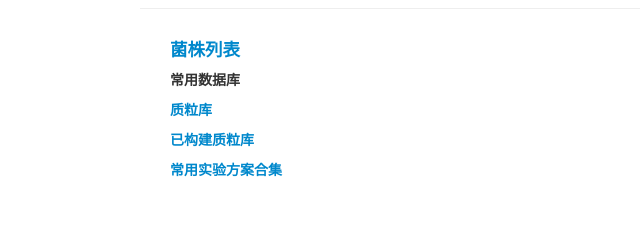
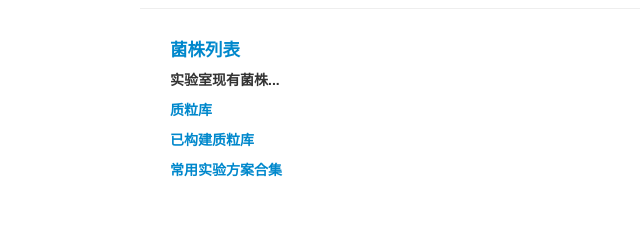
Before and after one commit to yqq-79/website, a plain HTML site: page teaching.html in a window 1280 px wide. Shown: the part 260-497 px from the top of the page, 0-640 px from the left. Drawn offline with Linux system fonts and the light colour scheme.

Commit message:
Update teaching.html

```diff
--- a/teaching.html
+++ b/teaching.html
@@ -36,7 +36,7 @@
          <hr>
          <div class="span6">
             <h4><p><b><a href="resources/Zane's Strain HUST 04222019.fp7">菌株列表</a> </b></p></h4>
-            <h5>常用数据库</h5>
+            <h5>实验室现有菌株...</h5>
             </h4><p><b><a href="resources/vectors.zip">质粒库</a> </b></p></h4>
             </h4><p><b><a href="resources/plasmid construction zane.zip">已构建质粒库</a> </b></p></h4>
             </h4><p><b><a href="resources/方案.zip"> 常用实验方案合集 </a> </b></p></h4>
```
